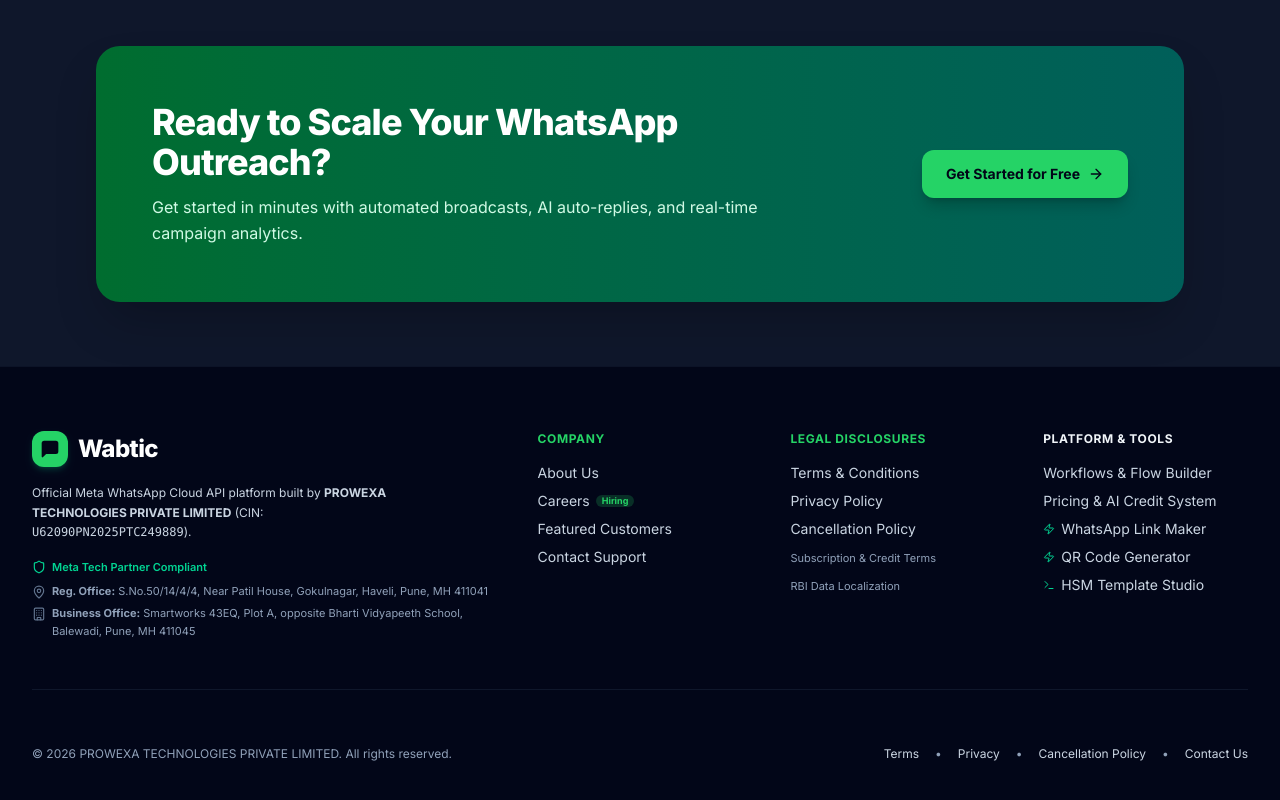
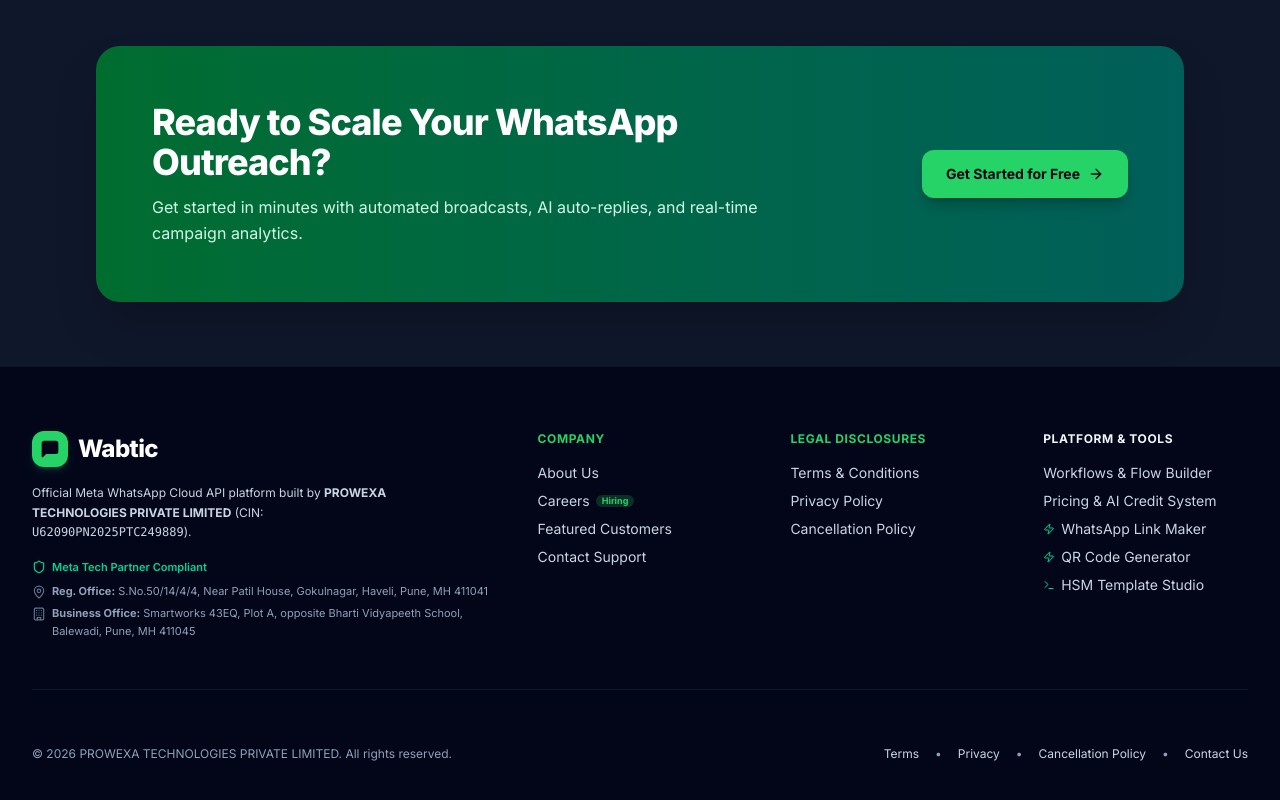
Before and after one commit to KrushnaHangargekar/whatsapp-automation-frontend, a React (Vite) app: page / in a window 1280 px wide. Shown: the part 2269-3069 px from the top of the page. Built offline with nearby package versions, Linux system fonts and the light colour scheme.

Commit message:
Remove extra links from footer under Legal Disclosures

```diff
--- a/src/components/footer.tsx
+++ b/src/components/footer.tsx
@@ -99,16 +99,6 @@
                   Cancellation Policy
                 </button>
               </li>
-              <li>
-                <button onClick={() => onNavigate('terms')} className="hover:text-emerald-400 transition-colors text-slate-400 text-left text-[11px] cursor-pointer">
-                  Subscription & Credit Terms
-                </button>
-              </li>
-              <li>
-                <button onClick={() => onNavigate('privacy')} className="hover:text-emerald-400 transition-colors text-slate-400 text-left text-[11px] cursor-pointer">
-                  RBI Data Localization
-                </button>
-              </li>
             </ul>
           </div>
 
```
